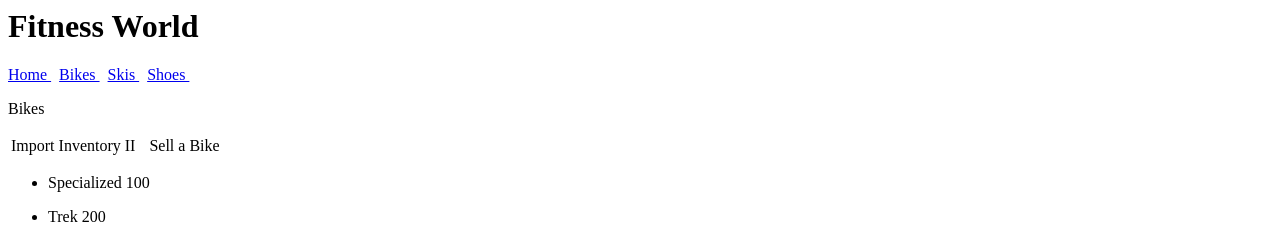
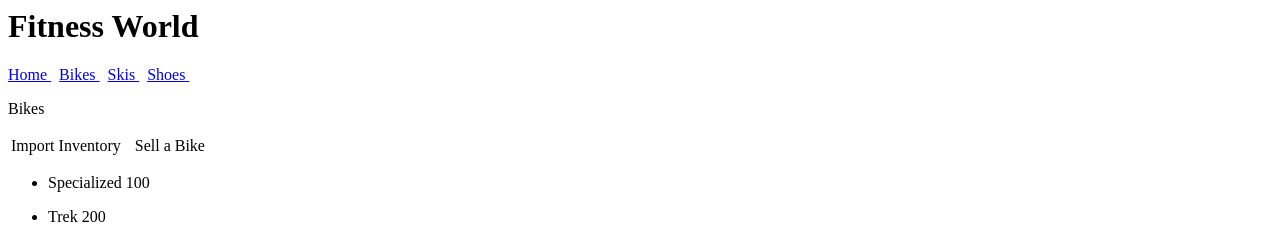
Before and after one commit to MobileTechRob/angular-clxz46, an Angular app: page /bikes in a window 1280 px wide. Shown: the top 227 px of the page. Built offline with nearby package versions, Linux system fonts and the light colour scheme.

Commit message:
2 files modified

```diff
--- a/src/app/bike.service.ts
+++ b/src/app/bike.service.ts
@@ -16,7 +16,11 @@ export class BikeService
 
   addBike(bike: IBike)
   {
-
+     this.newbikes.push(bike);
   }
 
+
+
+
+
 }
--- a/src/app/bikes/bikes.component.html
+++ b/src/app/bikes/bikes.component.html
@@ -3,7 +3,7 @@ Bikes
 </p>
 <table>
   <tr aria-orientation="horizontal" >
-    <td>Import Inventory <a title="Import Inventory">II</a>  </td>&nbsp;&nbsp;<td>Sell a Bike</td>
+    <td>Import Inventory <a title="Import Inventory"></a>  </td>&nbsp;&nbsp;<td>Sell a Bike</td>
   </tr>
 </table>
 <dl>
```
